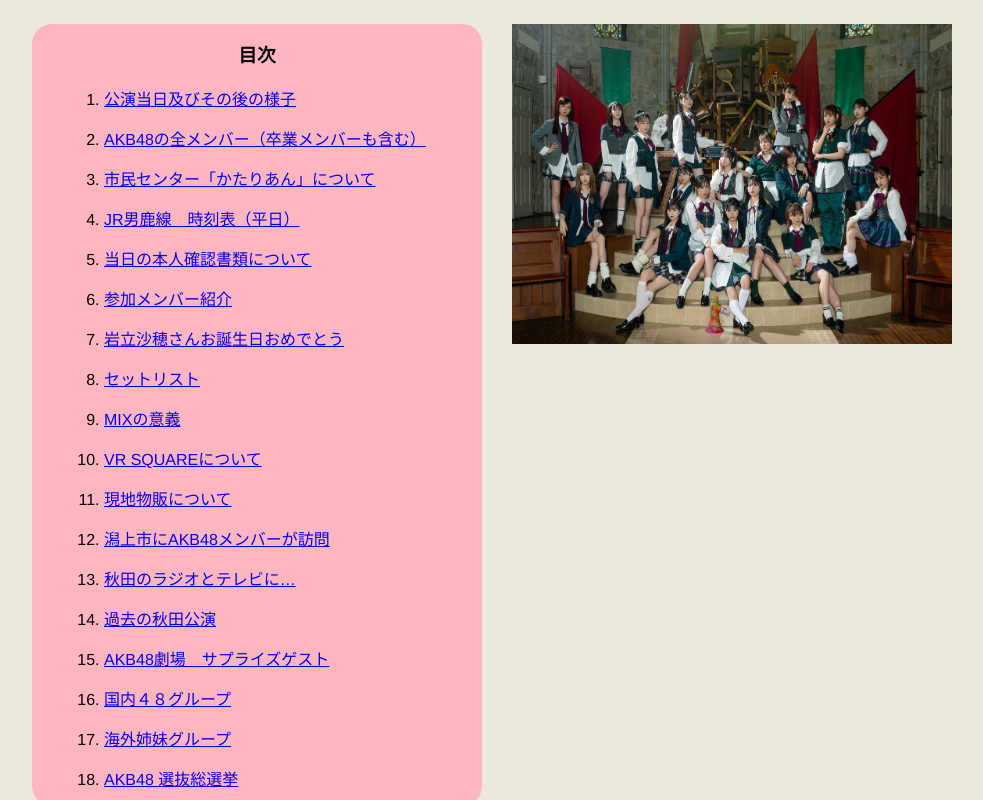
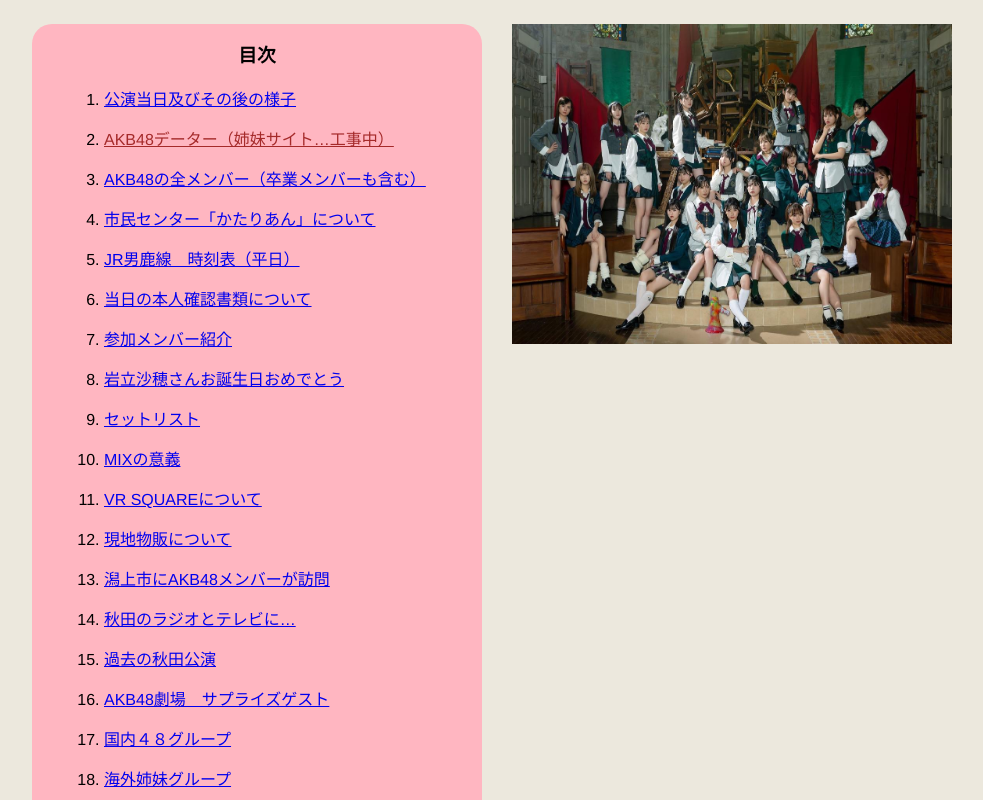
Before and after one commit to peacock-black/mysite, a plain HTML site: page index.html in a window 1280 px wide. Shown: the part 1520-2320 px from the top of the page, without its empty margins (4-987 px from the left). Drawn offline with nearby package versions, Linux system fonts and the light colour scheme.

Commit message:
Add files via upload

```diff
--- a/index.html
+++ b/index.html
@@ -62,6 +62,7 @@
       <h3 class="color3">目次</h3>
       <ol>
         <li><a href="after.html">公演当日及びその後の様子</a> </li>
+        <li><a href="https://peacock-white.github.io/AKB48/index.html#mokuji" target="_blank">AKB48データー（姉妹サイト…工事中）</a> </li>
         <li><a href="member.html">AKB48の全メンバー（卒業メンバーも含む）</a> </li>
         <li><a href="#kaijyou">市民センター「かたりあん」について</a></li>
         <li><a href="#ogajikoku">JR男鹿線　時刻表（平日）</a></li>
@@ -675,7 +676,7 @@
       </p>
       <br>
       <br>
-      <br>
+        <br>
       <img src="mion&hiyuka6.jpeg" alt="向井地美音と坂川陽香の写真" width="300" height="225" align="left" data-aos="slide-left">
       <img src="mion&hiyuka5.jpeg" alt="向井地美音と坂川陽香の写真" width="300" height="225" align="center" data-aos="slide-left">
 
```
